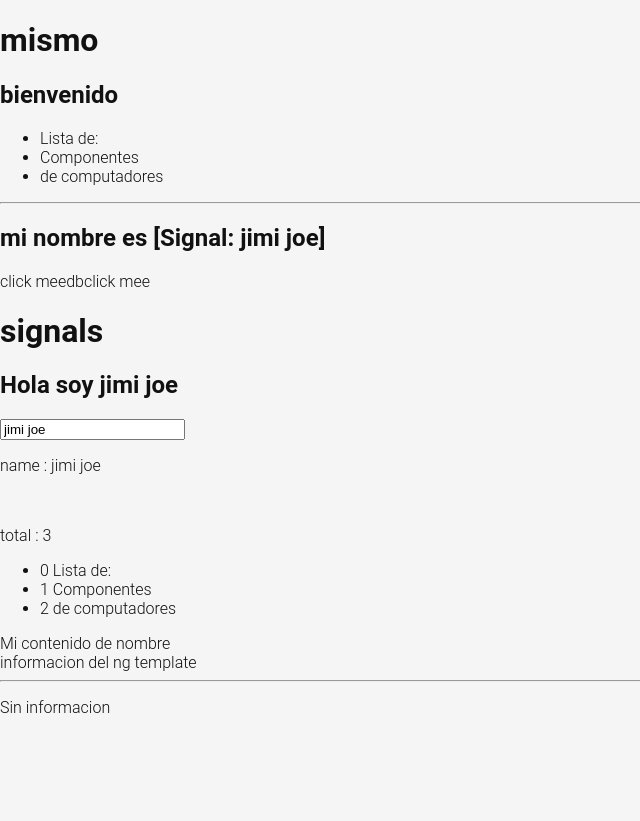
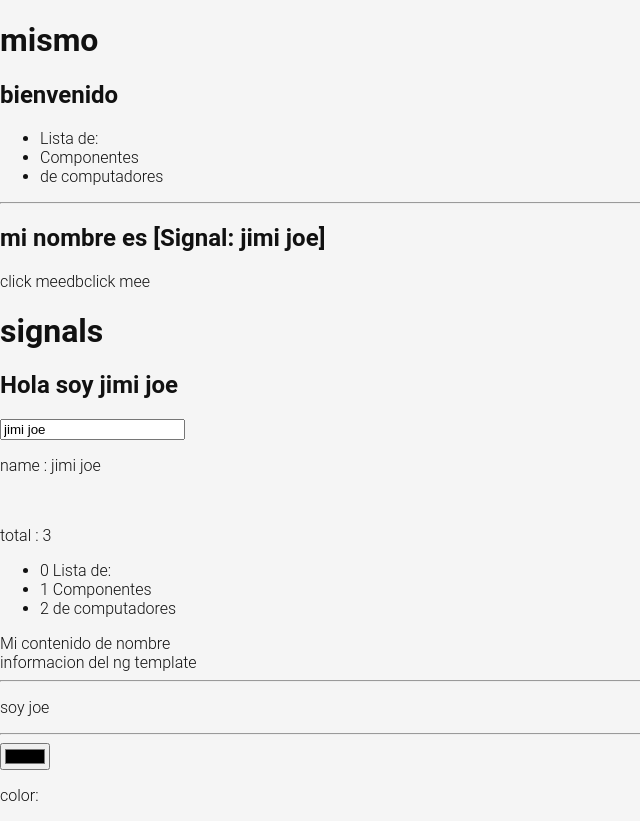
Before and after one commit to jimiseven/FrontDevRoute, an Angular app in the folder todoList/: page /labs in a window 1280 px wide. Shown: the whole page, without its empty margins (0-640 px from the left). Before the commit the page ends 800 px from the top, so only its background shows below. Built offline with nearby package versions, Linux system fonts and the light colour scheme.

Commit message:
control de los inputs, mediante angular, para obtener todos los valores

```diff
--- a/todoList/src/app/pages/labs/labs.component.html
+++ b/todoList/src/app/pages/labs/labs.component.html
@@ -60,6 +60,8 @@
 
     <hr />
 
+
+    <!-- entonces con este es un uso de switch en angular, tomar en cuenta que tambien puede ser reactivo -->
     <div [ngSwitch]="person().name">
       <p *ngSwitchCase = "'jimi'"> soy jimi</p>
       <p *ngSwitchCase = "'joe'"> soy joe</p>
@@ -68,4 +70,12 @@
       <!-- <div *ngSwitchCase="expression">output</div> -->
       <p *ngSwitchDefault>Sin informacion</p>
     </div>
+
+
+    <hr />
+    <!-- Entonces Angular tiene sus propios atajos para mejorar la experiencia de desarrollo
+    para la creacion del html -->
+    <input type="color" [formControl] = "colorCtrl">
+    <p>color: {{ colorCtrl.value }}</p>
+
   </div>
--- a/todoList/src/app/pages/labs/labs.component.ts
+++ b/todoList/src/app/pages/labs/labs.component.ts
@@ -1,11 +1,13 @@
 import { CommonModule } from '@angular/common';
 import { signal } from '@angular/core';
 import { Component } from '@angular/core';
+import { FormControl, ReactiveFormsModule } from '@angular/forms';//importacion del modulo
+import { ColdObservable } from 'rxjs/internal/testing/ColdObservable';
 
 @Component({
   selector: 'app-LabsComponent',
   standalone: true,
-  imports: [CommonModule],
+  imports: [CommonModule, ReactiveFormsModule],//uso del modulo
   templateUrl: './labs.component.html',
   styleUrl: './labs.component.css'
 })
@@ -20,9 +22,16 @@ export class LabsComponent {
   age = 18;
 
   person = signal ({
-    name : '',
+    name : 'joe',
     age : 16
   })
+
+  colorCtrl = new FormControl();//paquete de angular forms
+  constructor(){
+    this.colorCtrl.valueChanges.subscribe(value =>{
+      console.log(value);
+    });
+  }
 
   clickHandler(){
     alert('hola!')
```
